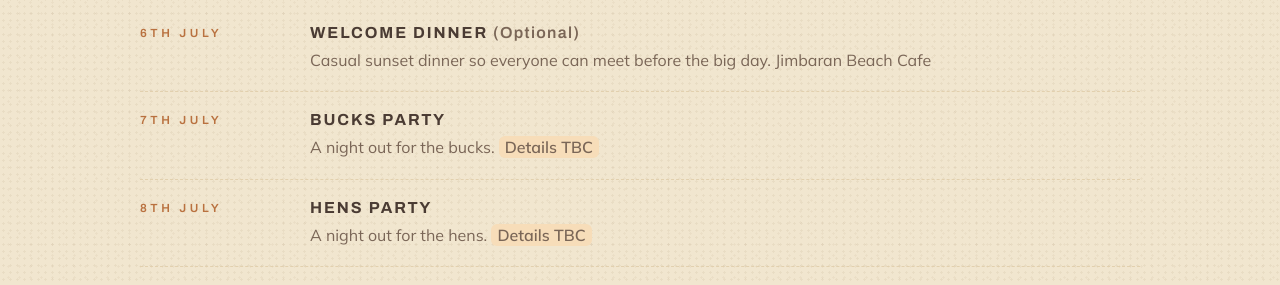
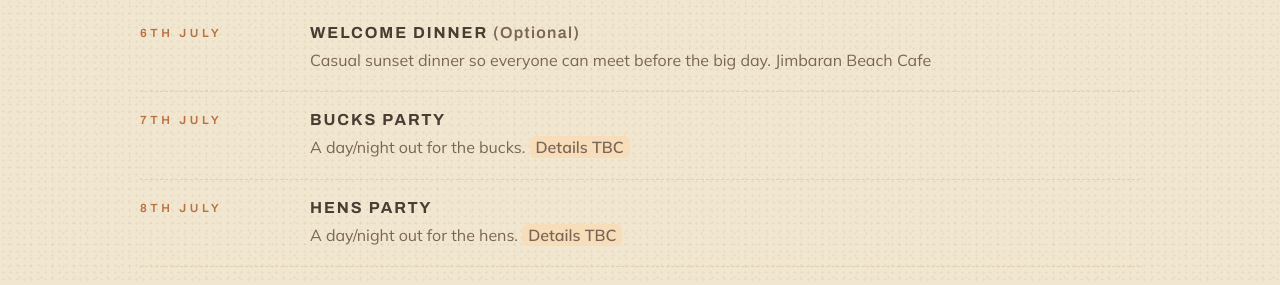
Before and after one commit to jennajboister/bali-wedding, a plain HTML site: page index.html in a window 1280 px wide. Shown: the part 3000-3285 px from the top of the page. Drawn offline with nearby package versions, Linux system fonts and the light colour scheme.

Commit message:
Update hens and bucks descriptions
Co-Authored-By: Claude Opus 5.5 <noreply@anthropic.com>
Claude-Session: https://claude.ai/code/session_016ZuZ9VBqhnBRj49APDeoTw

```diff
--- a/index.html
+++ b/index.html
@@ -1052,8 +1052,8 @@ body.editing .url-input{display:block;width:100%;font:inherit;font-size:.85rem;c
     <p class="intro col">We'll share more details closer to the date, but here's a summary of what's planned.</p>
     <ol class="timeline">
       <li><div class="when">6th July</div><div><h3>Welcome dinner <span class="opt-tag">(Optional)</span></h3><p>Casual sunset dinner so everyone can meet before the big day. Jimbaran Beach Cafe</p></div></li>
-      <li><div class="when">7th July</div><div><h3>Bucks party</h3><p>A night out for the bucks. <span class="placeholder">Details TBC</span></p></div></li>
-      <li><div class="when">8th July</div><div><h3>Hens party</h3><p>A night out for the hens. <span class="placeholder">Details TBC</span></p></div></li>
+      <li><div class="when">7th July</div><div><h3>Bucks party</h3><p>A day/night out for the bucks. <span class="placeholder">Details TBC</span></p></div></li>
+      <li><div class="when">8th July</div><div><h3>Hens party</h3><p>A day/night out for the hens. <span class="placeholder">Details TBC</span></p></div></li>
       <li><div class="when">10th July<br>Wedding day</div><div><h3>Ceremony</h3><p>At Nusa Dua Beach Hotel &amp; Spa in the late afternoon, so the light is soft and the heat has dropped. <span class="placeholder">Time TBC</span></p></div></li>
       <li><div class="when">10th July<br>Wedding day</div><div><h3>Dinner &amp; dancing</h3><p>Reception will be after the ceremony at the same venue.</p></div></li>
       <li><div class="when">Day after</div><div><h3>Recovery pool/beach day</h3><p>No plans. Come and go as you please. <span class="placeholder">Details TBC</span></p></div></li>
```
